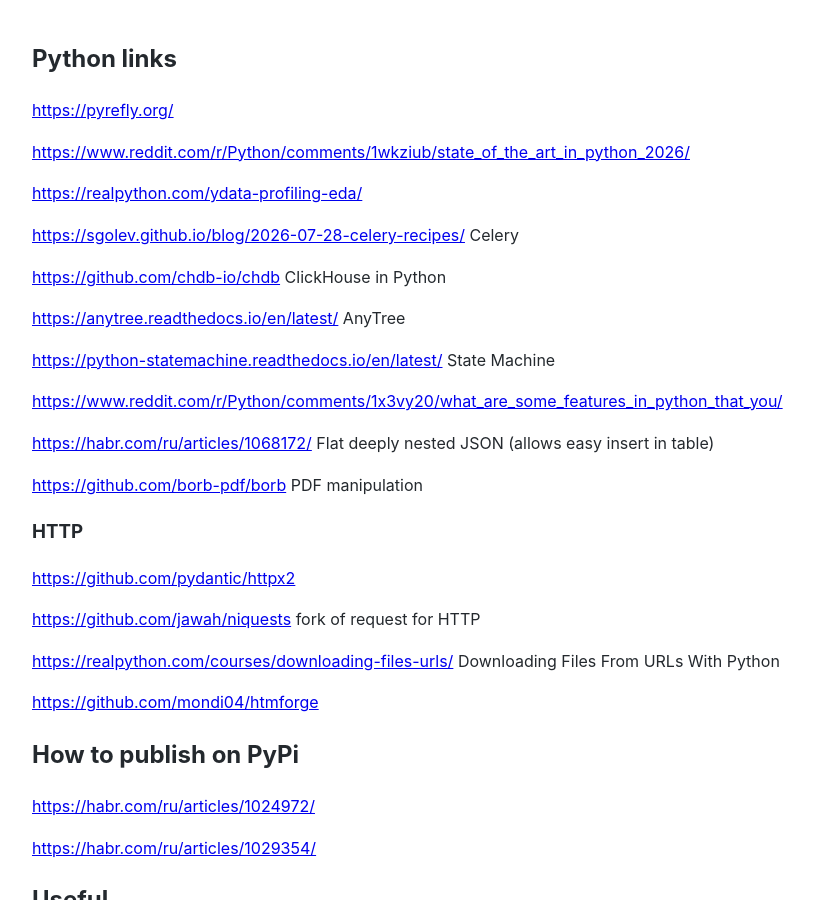
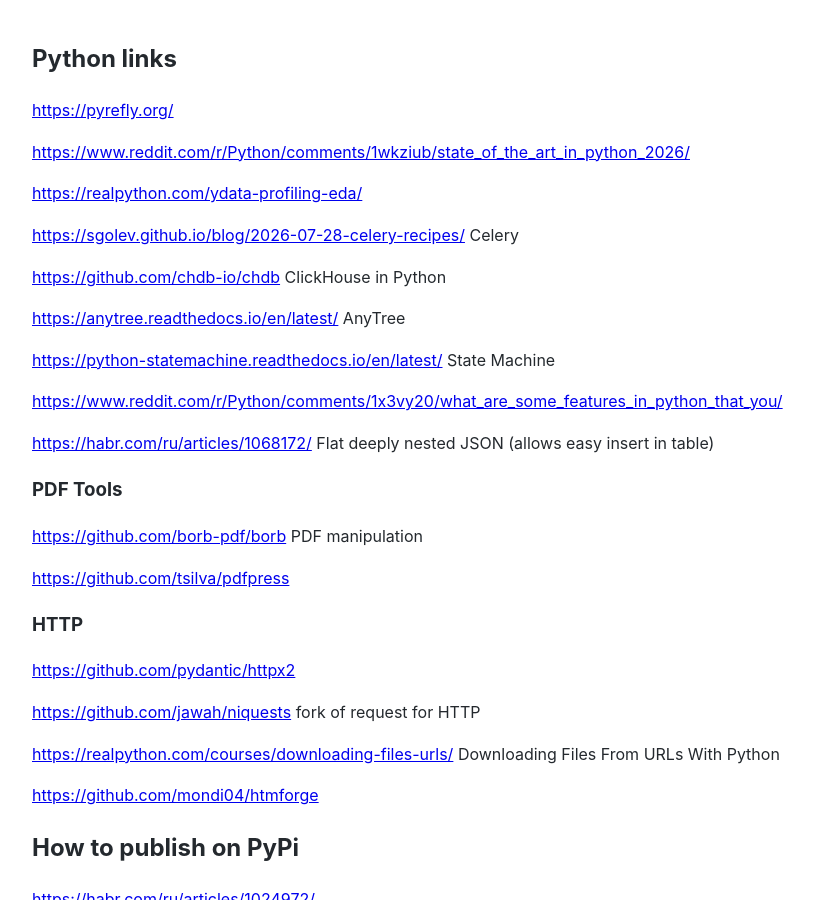
Before and after one commit to Michael-Lubinsky/michael-lubinsky.github.com, a Jekyll site: the page built from python/python_links.md, in a window 1280 px wide and 900 px high. Shown: the whole window, without its empty margins (158-972 px from the left). Built offline with Jekyll 4.4.1, drawn with Linux system fonts in a browser that asks for light colours; our own code applies the rules of GitHub Pages for plain Markdown files.

Commit message:
Add PDF tools section to python_links.md

```diff
--- a/python/python_links.md
+++ b/python/python_links.md
@@ -18,7 +18,10 @@
 
 <https://habr.com/ru/articles/1068172/> Flat deeply nested JSON (allows easy insert in table)
 
+### PDF Tools
 <https://github.com/borb-pdf/borb> PDF manipulation
+
+<https://github.com/tsilva/pdfpress>
 
 ### HTTP
 <https://github.com/pydantic/httpx2>
```
